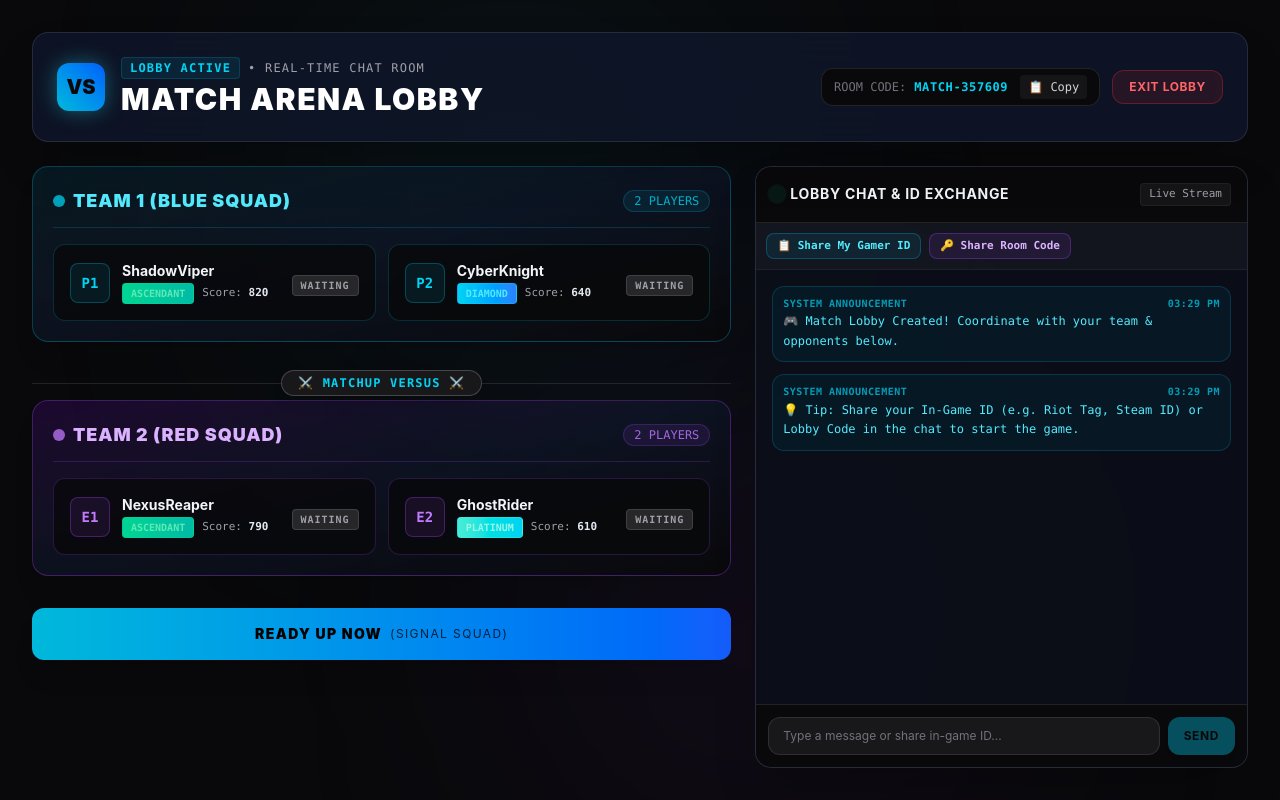
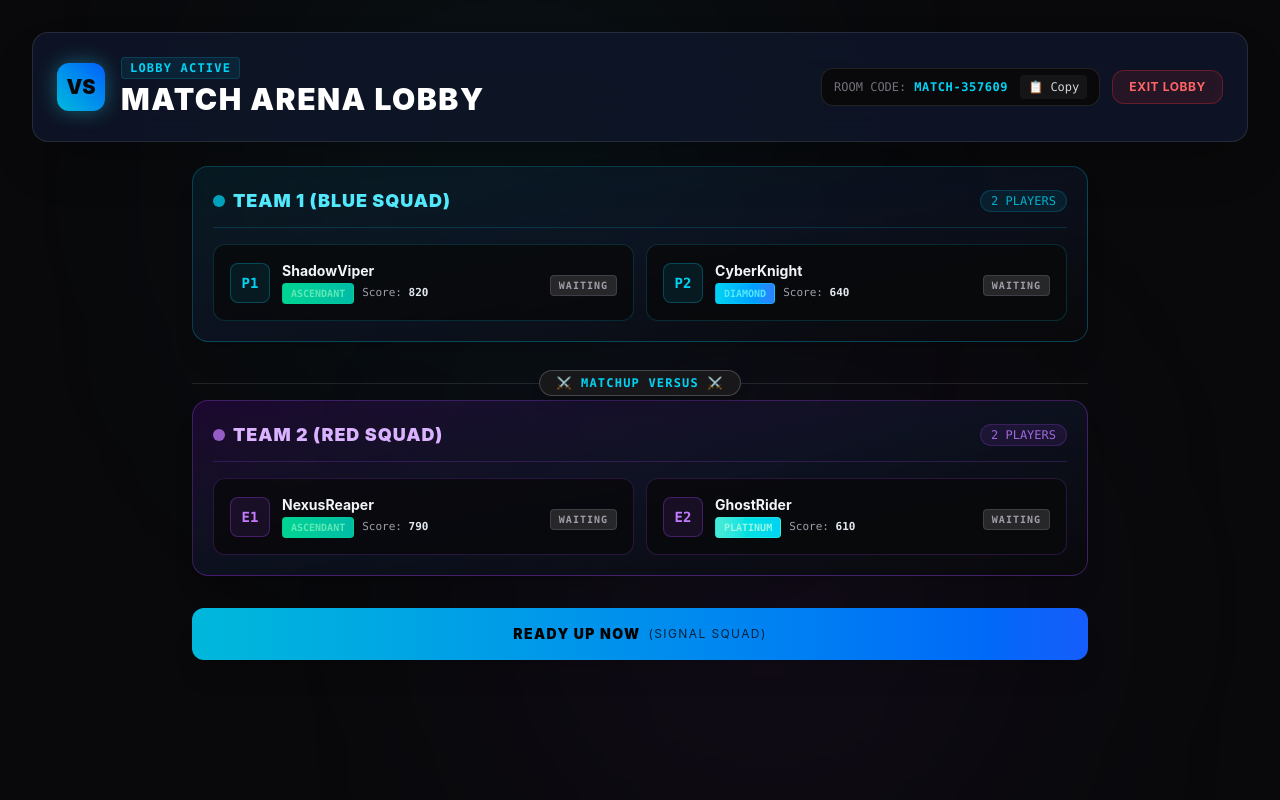
Before and after one commit to T-Vamsi-8055/gaming-matchmaking-platform, a React (Vite) app in the folder client/: page /match in a window 1280 px wide. Built offline with nearby package versions, Linux system fonts and the light colour scheme.

Commit message:
style(client): Centralise Content grid in match page

```diff
--- a/client/src/pages/Match.jsx
+++ b/client/src/pages/Match.jsx
@@ -22,26 +22,6 @@ const Match = () => {
     ];
 
     const teams = rawTeams.length >= 2 ? rawTeams : (rawTeams.length === 1 ? [rawTeams[0], []] : defaultTeams);
-
-    // Component States
-    const [messages, setMessages] = useState([
-        {
-            id: "sys_1",
-            senderId: "SYSTEM",
-            senderName: "SYSTEM ANNOUNCEMENT",
-            text: "🎮 Match Lobby Created! Coordinate with your team & opponents below.",
-            timestamp: new Date().toLocaleTimeString([], { hour: '2-digit', minute: '2-digit' }),
-            isSystem: true
-        },
-        {
-            id: "sys_2",
-            senderId: "SYSTEM",
-            senderName: "SYSTEM ANNOUNCEMENT",
-            text: "💡 Tip: Share your In-Game ID (e.g. Riot Tag, Steam ID) or Lobby Code in the chat to start the game.",
-            timestamp: new Date().toLocaleTimeString([], { hour: '2-digit', minute: '2-digit' }),
-            isSystem: true
-        }
-    ]);
 
     const [inputText, setInputText] = useState("");
     const [isReady, setIsReady] = useState(false);
@@ -72,84 +52,6 @@ const Match = () => {
             case "Gold": return "from-yellow-400 to-amber-500 text-amber-200 border-amber-400/40";
             default: return "from-slate-400 to-zinc-500 text-slate-300 border-slate-400/40";
         }
-    };
-
-    // Auto-scroll chat to bottom
-    const scrollToBottom = () => {
-        chatEndRef.current?.scrollIntoView({ behavior: "smooth" });
-    };
-
-    useEffect(() => {
-        scrollToBottom();
-    }, [messages]);
-
-    // Socket integration for match chat
-    useEffect(() => {
-        ensureSocketConnected();
-
-        const handleReceiveMessage = (msgData) => {
-            setMessages((prev) => [...prev, msgData]);
-        };
-
-        const handleMatchUpdated = (matchData) => {
-            if (matchData && matchData.teams) {
-                const newReadyMap = {};
-                matchData.teams.forEach(team => {
-                    team.forEach(player => {
-                        if (player.isReady) newReadyMap[player.userId] = true;
-                    });
-                });
-                setReadyPlayers(newReadyMap);
-            }
-        };
-
-        socket.on("receive-match-message", handleReceiveMessage);
-        socket.on("match-updated", handleMatchUpdated);
-
-        return () => {
-            socket.off("receive-match-message", handleReceiveMessage);
-            socket.off("match-updated", handleMatchUpdated);
-        };
-    }, []);
-
-    // Send chat message
-    const handleSendMessage = (e) => {
-        e?.preventDefault();
-        if (!inputText.trim()) return;
-
-        const newMsg = {
-            id: `msg_${Date.now()}_${Math.random().toString(36).substring(2, 6)}`,
-            senderId: socket.userId || "YOU",
-            senderName: socket.userId ? `Player_${socket.userId}` : "You",
-            text: inputText.trim(),
-            timestamp: new Date().toLocaleTimeString([], { hour: '2-digit', minute: '2-digit' }),
-            isSystem: false
-        };
-
-        // Emit over socket if connected
-        socket.emit("send-match-message", {
-            matchId: roomCode,
-            text: inputText.trim(),
-            senderName: newMsg.senderName
-        });
-
-        // Add to local state
-        setMessages((prev) => [...prev, newMsg]);
-        setInputText("");
-    };
-
-    // Share quick actions in chat
-    const handleQuickShare = (text) => {
-        const newMsg = {
-            id: `msg_${Date.now()}`,
-            senderId: socket.userId || "YOU",
-            senderName: socket.userId ? `Player_${socket.userId}` : "You",
-            text,
-            timestamp: new Date().toLocaleTimeString([], { hour: '2-digit', minute: '2-digit' }),
-            isSystem: false
-        };
-        socket.emit("send-match-message", { matchId: roomCode, text, senderName: newMsg.senderName });
-        setMessages((prev) => [...prev, newMsg]);
     };
 
     // Toggle Ready State
@@ -199,9 +101,6 @@ const Match = () => {
                                 <span className="text-xs font-mono uppercase tracking-widest text-cyan-400 font-bold px-2 py-0.5 rounded bg-cyan-500/10 border border-cyan-500/20">
                                     LOBBY ACTIVE
                                 </span>
-                                <span className="text-xs font-mono text-zinc-400 uppercase tracking-widest">
-                                    • REAL-TIME CHAT ROOM
-                                </span>
                             </div>
                             <h1 className="text-2xl md:text-3xl font-black uppercase tracking-wider text-white mt-0.5">
                                 MATCH ARENA LOBBY
@@ -232,11 +131,11 @@ const Match = () => {
                     </div>
                 </header>
 
-                {/* MAIN CONTENT GRID: PLAYERS & CHAT */}
-                <div className="grid grid-cols-1 lg:grid-cols-12 gap-6 flex-1">
+                {/* MAIN CONTENT AREA */}
+                <div className="flex justify-center flex-1">
 
-                    {/* TEAMS SHOWCASE AREA (8 Cols) */}
-                    <div className="lg:col-span-7 flex flex-col space-y-6">
+                    {/* TEAMS SHOWCASE AREA */}
+                    <div className="w-full max-w-4xl flex flex-col space-y-6">
 
                         {/* TEAM 1 (YOUR SQUAD) */}
                         <div className="bg-gradient-to-br from-cyan-950/40 via-slate-900/60 to-zinc-950 border border-cyan-500/30 rounded-2xl p-5 shadow-xl space-y-4">
@@ -373,87 +272,6 @@ const Match = () => {
 
                     </div>
 
-                    {/* REAL-TIME CHAT ROOM PANEL (5 Cols) */}
-                    <div className="lg:col-span-5 flex flex-col bg-slate-900/80 border border-white/10 rounded-2xl overflow-hidden shadow-2xl max-h-[720px]">
-
-                        {/* CHAT HEADER */}
-                        <div className="bg-zinc-950 p-4 border-b border-white/10 flex items-center justify-between">
-                            <div className="flex items-center gap-2">
-                                <span className="w-2.5 h-2.5 rounded-full bg-emerald-400 animate-ping" />
-                                <h3 className="font-bold text-sm uppercase tracking-wider text-slate-100">
-                                    Lobby Chat & ID Exchange
-                                </h3>
-                            </div>
-                            <span className="text-[11px] font-mono text-zinc-400 bg-white/5 px-2 py-0.5 rounded border border-white/5">
-                                Live Stream
-                            </span>
-                        </div>
-
-                        {/* QUICK SHARE ACTIONS BAR */}
-                        <div className="bg-zinc-900/60 p-2.5 border-b border-white/5 flex gap-2 overflow-x-auto scrollbar-none">
-                            <button
-                                onClick={() => handleQuickShare(`My Gamer ID / Tag is: Player_${socket.userId || 'Me'}`)}
-                                className="text-[11px] font-mono font-semibold bg-cyan-500/10 hover:bg-cyan-500/20 text-cyan-300 border border-cyan-500/30 px-2.5 py-1 rounded-lg shrink-0 transition-colors"
-                            >
-                                📋 Share My Gamer ID
-                            </button>
-                            <button
-                                onClick={() => handleQuickShare(`Lobby Code: ${roomCode}`)}
-                                className="text-[11px] font-mono font-semibold bg-purple-500/10 hover:bg-purple-500/20 text-purple-300 border border-purple-500/30 px-2.5 py-1 rounded-lg shrink-0 transition-colors"
-                            >
-                                🔑 Share Room Code
-                            </button>
-                        </div>
-
-                        {/* MESSAGES STREAM */}
-                        <div className="flex-1 p-4 space-y-3 overflow-y-auto scrollbar-thin scrollbar-thumb-white/10 bg-zinc-950/50 min-h-[380px]">
-                            {messages.map((msg) => (
-                                <div key={msg.id} className="space-y-1">
-                                    {msg.isSystem ? (
-                                        <div className="bg-cyan-950/30 border border-cyan-500/20 rounded-xl p-2.5 text-xs text-cyan-300 font-mono space-y-0.5">
-                                            <div className="flex items-center justify-between text-[10px] text-cyan-400/70 font-bold uppercase tracking-wider">
-                                                <span>{msg.senderName}</span>
-                                                <span>{msg.timestamp}</span>
-                                            </div>
-                                            <p className="leading-relaxed">{msg.text}</p>
-                                        </div>
-                                    ) : (
-                                        <div className={`p-3 rounded-xl max-w-[90%] text-xs space-y-1 border ${
-                                            msg.senderId === (socket.userId || "YOU")
-                                                ? "ml-auto bg-cyan-950/60 border-cyan-500/30 text-cyan-100"
-                                                : "mr-auto bg-zinc-900 border-white/10 text-slate-200"
-                                        }`}>
-                                            <div className="flex items-center justify-between text-[10px] font-mono text-zinc-400 gap-3 border-b border-white/5 pb-1">
-                                                <span className="font-bold text-cyan-400">{msg.senderName}</span>
-                                                <span>{msg.timestamp}</span>
-                                            </div>
-                                            <p className="leading-relaxed break-words">{msg.text}</p>
-                                        </div>
-                                    )}
-                                </div>
-                            ))}
-                            <div ref={chatEndRef} />
-                        </div>
-
-                        {/* CHAT INPUT FORM */}
-                        <form onSubmit={handleSendMessage} className="p-3 bg-zinc-950 border-t border-white/10 flex gap-2">
-                            <input
-                                type="text"
-                                value={inputText}
-                                onChange={(e) => setInputText(e.target.value)}
-                                placeholder="Type a message or share in-game ID..."
-                                className="flex-1 bg-zinc-900 border border-white/10 focus:border-cyan-400 text-xs text-slate-100 rounded-xl px-3.5 py-2.5 outline-none transition-colors placeholder-zinc-500"
-                            />
-                            <button
-                                type="submit"
-                                disabled={!inputText.trim()}
-                                className="bg-cyan-500 hover:bg-cyan-400 disabled:opacity-40 text-zinc-950 font-bold text-xs uppercase tracking-wider px-4 py-2.5 rounded-xl transition-all shadow-md shrink-0 cursor-pointer"
-                            >
-                                Send
-                            </button>
-                        </form>
-
-                    </div>
 
                 </div>
 
```
